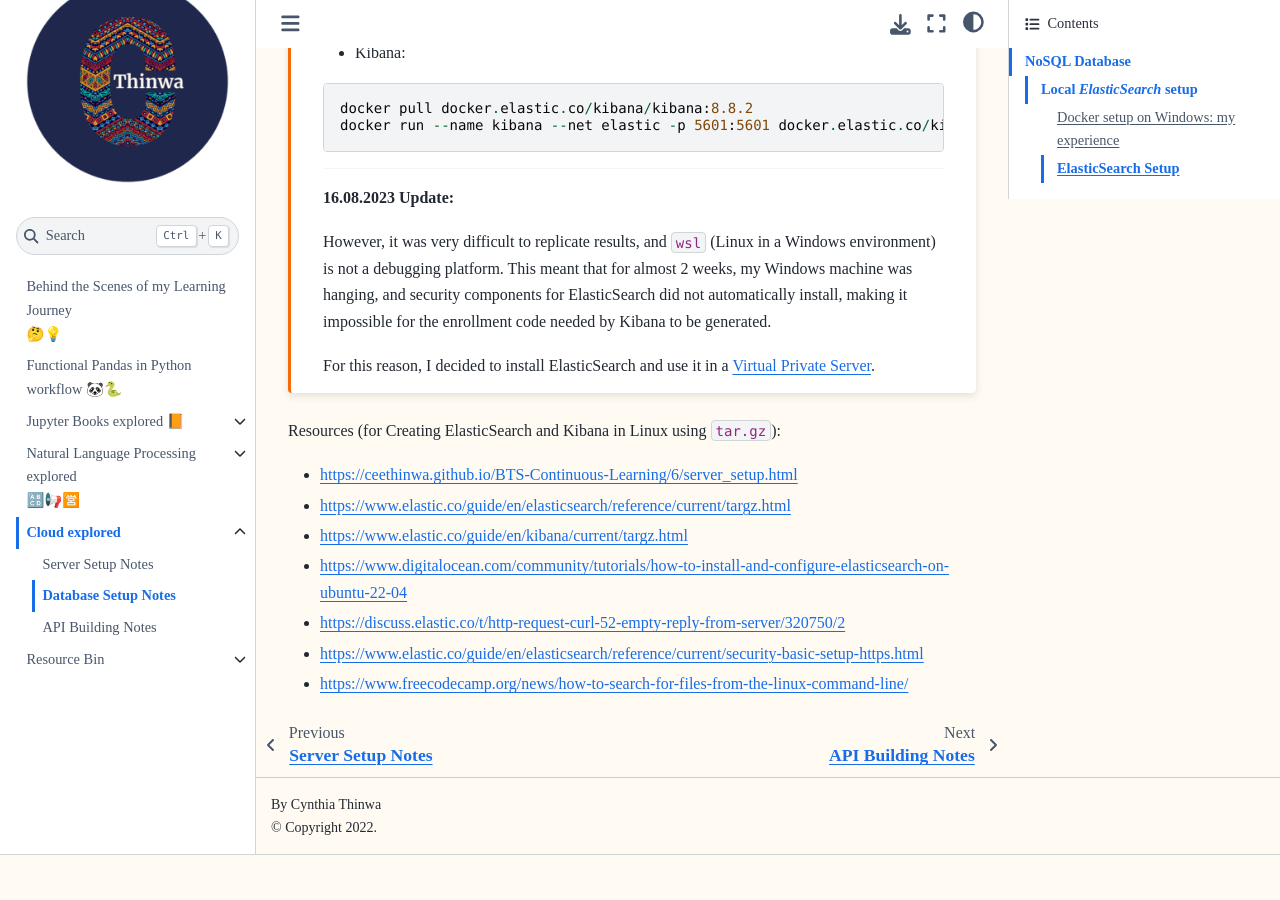
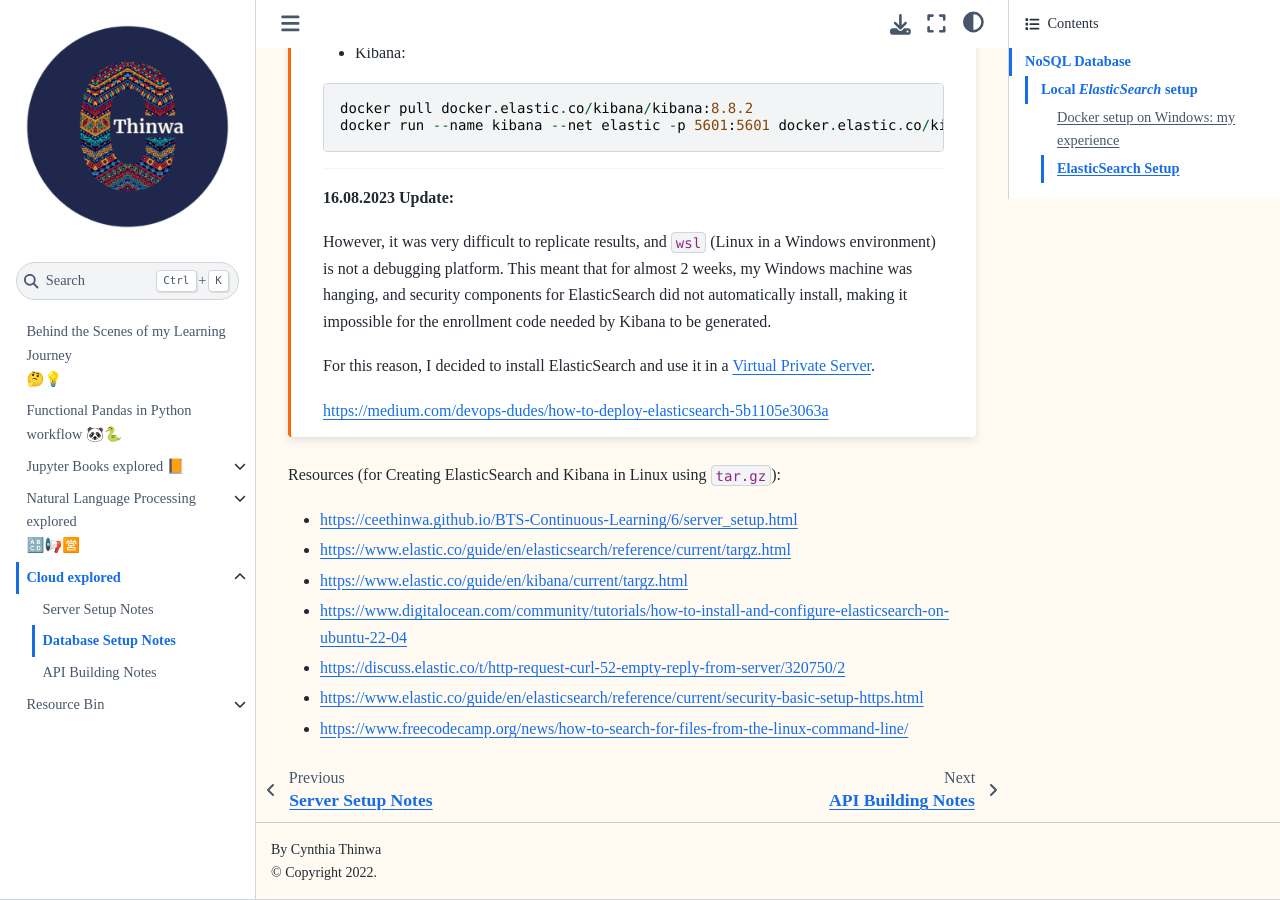
Before and after one commit to CeeThinwa/BTS-Continuous-Learning, a Jupyter Book: the page built from book/6/database_setup.md, in a window 1280 px wide and 900 px high, scrolled down 9022 px. Built offline with Jupyter Book 1.0.4 settings and Sphinx 7.4.7 and the Sphinx Book theme 1.1.4, drawn with Linux system fonts in a browser that asks for light colours; before the commit the page ends 9877 px from its top, so only the background shows below that; some of the changed lines change nothing that is shown.

Commit message:
Update database_setup.md

```diff
--- a/book/6/database_setup.md
+++ b/book/6/database_setup.md
@@ -140,6 +140,10 @@
 
 For this reason, I decided to install ElasticSearch and use it in a [Virtual Private Server](VM-setup).
 
+
+https://medium.com/devops-dudes/how-to-deploy-elasticsearch-5b1105e3063a
+
+
 :::
 
 Resources (for Creating ElasticSearch and Kibana in Linux using `tar.gz`):
```
